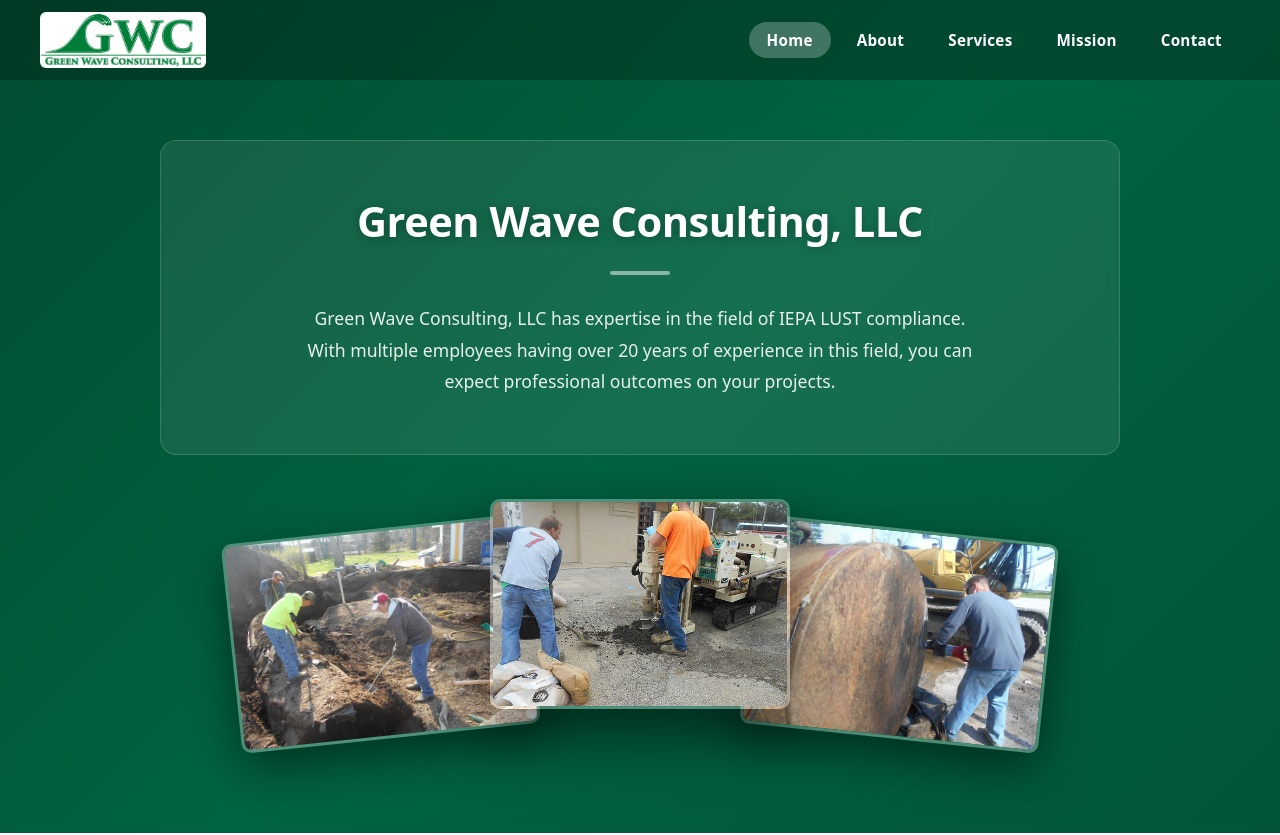
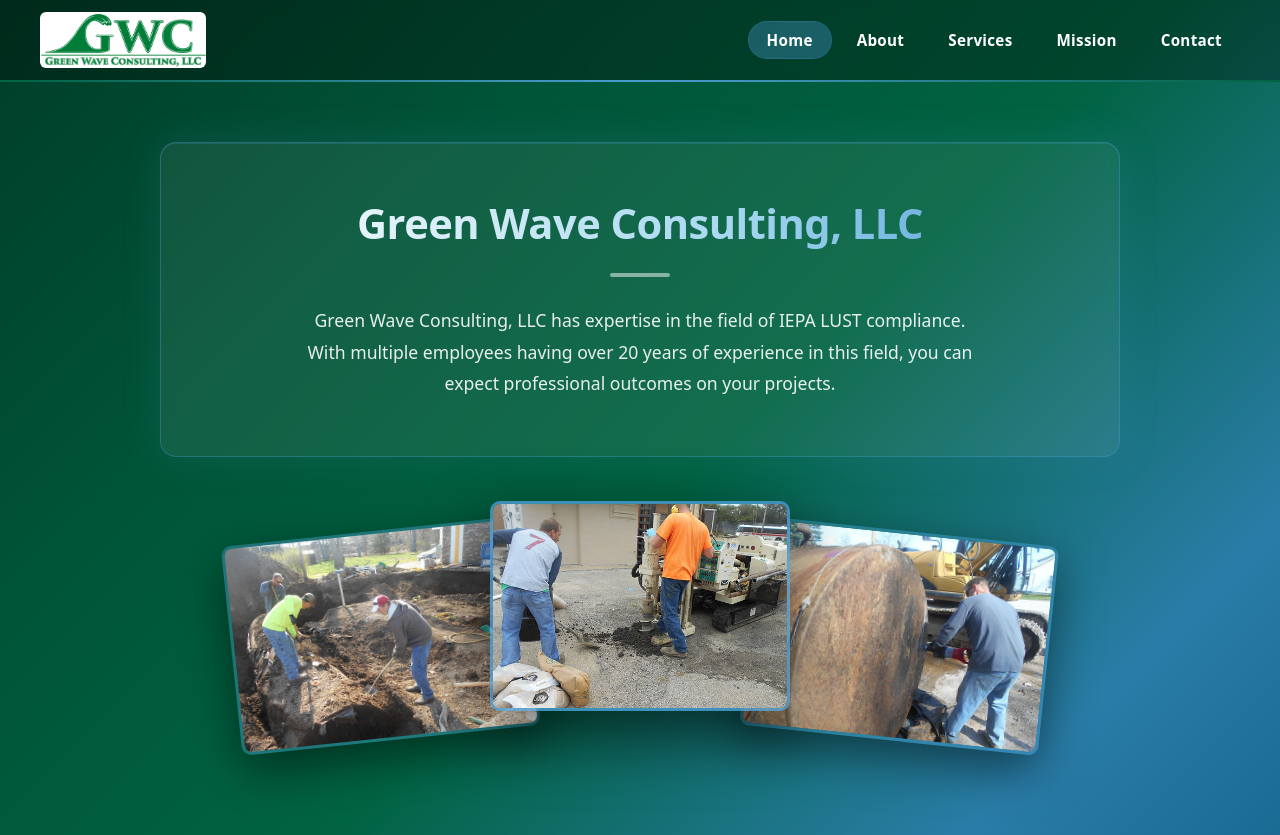
Before and after one commit to Hoffalypse/green-wave, a React (Vite) app: page / in a window 1280 px wide. Built offline with nearby package versions, Linux system fonts and the light colour scheme.

Commit message:
added styling

```diff
--- a/src/App.css
+++ b/src/App.css
@@ -2,7 +2,7 @@
   min-height: 100vh;
   display: flex;
   flex-direction: column;
-  background: linear-gradient(135deg, #004d31 0%, #006341 50%, #005538 100%);
+  background: linear-gradient(135deg, #003d28 0%, #005538 30%, #006341 55%, #2a7da8 85%, #1a6a94 100%);
   box-sizing: border-box;
 }
 
@@ -19,11 +19,13 @@
   align-items: center;
   justify-content: space-between;
   padding: 12px 40px;
-  background: rgba(0, 0, 0, 0.25);
-  backdrop-filter: blur(4px);
+  background: rgba(0, 0, 0, 0.3);
+  backdrop-filter: blur(6px);
   position: sticky;
   top: 0;
   z-index: 100;
+  border-bottom: 2px solid transparent;
+  border-image: linear-gradient(90deg, #006341, #4B9CD3, #006341) 1;
 }
 
 .header-logo {
@@ -58,11 +60,14 @@
 }
 
 .nav-link-active {
-  background: rgba(255, 255, 255, 0.25);
+  background: rgba(75, 156, 211, 0.35);
+  box-shadow: 0 0 0 1px rgba(75, 156, 211, 0.5);
 }
 
 .mission-card {
-  background: #ffffff;
+  background: linear-gradient(white, white) padding-box,
+              linear-gradient(90deg, #006341, #4B9CD3) border-box;
+  border: 4px solid transparent;
   border-radius: 12px;
   box-shadow: 0 20px 60px rgba(0, 0, 0, 0.3);
   max-width: 680px;
@@ -72,7 +77,10 @@
 }
 
 .mission-title {
-  color: #006341;
+  background: linear-gradient(90deg, #006341, #4B9CD3);
+  -webkit-background-clip: text;
+  -webkit-text-fill-color: transparent;
+  background-clip: text;
   font-size: 1.9rem;
   font-weight: 700;
   margin: 0 0 24px;
@@ -185,23 +193,26 @@
 }
 
 .home-hero {
-  background: rgba(255, 255, 255, 0.08);
-  border: 1px solid rgba(255, 255, 255, 0.15);
+  background: rgba(255, 255, 255, 0.07);
+  border: 1px solid rgba(75, 156, 211, 0.35);
   backdrop-filter: blur(6px);
   border-radius: 16px;
   padding: 56px 48px;
   text-align: center;
   width: 100%;
+  box-shadow: 0 0 40px rgba(75, 156, 211, 0.15), inset 0 1px 0 rgba(75, 156, 211, 0.2);
 }
 
 .home-title {
-  color: #ffffff;
+  background: linear-gradient(90deg, #ffffff 0%, #a8d8f0 60%, #4B9CD3 100%);
+  -webkit-background-clip: text;
+  -webkit-text-fill-color: transparent;
+  background-clip: text;
   font-size: 2.6rem;
   font-weight: 800;
   margin: 0 0 24px;
   letter-spacing: -0.5px;
   line-height: 1.2;
-  text-shadow: 0 2px 12px rgba(0, 0, 0, 0.3);
 }
 
 .home-hero .divider {
@@ -231,7 +242,7 @@
   overflow: hidden;
   border-radius: 10px;
   box-shadow: 0 16px 48px rgba(0, 0, 0, 0.5);
-  border: 3px solid rgba(255, 255, 255, 0.3);
+  border: 3px solid rgba(75, 156, 211, 0.4);
   flex-shrink: 0;
 }
 
@@ -253,6 +264,7 @@
   z-index: 3;
   position: relative;
   box-shadow: 0 24px 64px rgba(0, 0, 0, 0.6);
+  border: 3px solid rgba(75, 156, 211, 0.8);
 }
 
 .home-img-right {
@@ -295,7 +307,9 @@
 }
 
 .about-header-card {
-  background: #ffffff;
+  background: linear-gradient(white, white) padding-box,
+              linear-gradient(90deg, #006341, #4B9CD3) border-box;
+  border: 4px solid transparent;
   border-radius: 12px;
   box-shadow: 0 20px 60px rgba(0, 0, 0, 0.3);
   width: 100%;
@@ -311,7 +325,9 @@
 }
 
 .staff-card {
-  background: #ffffff;
+  background: linear-gradient(white, white) padding-box,
+              linear-gradient(90deg, #006341, #4B9CD3) border-box;
+  border: 3px solid transparent;
   border-radius: 12px;
   box-shadow: 0 10px 40px rgba(0, 0, 0, 0.2);
   padding: 36px 28px;
@@ -321,7 +337,7 @@
 .staff-avatar {
   width: 56px;
   height: 56px;
-  background: #006341;
+  background: linear-gradient(135deg, #006341, #4B9CD3);
   color: #ffffff;
   font-size: 1.4rem;
   font-weight: 700;
@@ -330,10 +346,14 @@
   align-items: center;
   justify-content: center;
   margin: 0 auto 16px;
+  box-shadow: 0 4px 14px rgba(75, 156, 211, 0.4);
 }
 
 .staff-name {
-  color: #006341;
+  background: linear-gradient(90deg, #006341, #4B9CD3);
+  -webkit-background-clip: text;
+  -webkit-text-fill-color: transparent;
+  background-clip: text;
   font-size: 1.15rem;
   font-weight: 700;
   margin: 0 0 12px;
@@ -357,7 +377,9 @@
 }
 
 .other-employees-card {
-  background: #ffffff;
+  background: linear-gradient(white, white) padding-box,
+              linear-gradient(90deg, #4B9CD3, #006341) border-box;
+  border: 3px solid transparent;
   border-radius: 12px;
   box-shadow: 0 10px 40px rgba(0, 0, 0, 0.2);
   width: 100%;
@@ -382,9 +404,9 @@
 }
 
 .employee-chip {
-  background: #f0f7f4;
-  border: 1px solid #c0ddd0;
-  color: #004d31;
+  background: linear-gradient(135deg, #e8f4fb, #ddf0e8);
+  border: 1px solid #a0c8e8;
+  color: #1a5f8a;
   font-size: 0.9rem;
   font-weight: 600;
   padding: 6px 18px;
@@ -412,7 +434,9 @@
 }
 
 .services-header-card {
-  background: #ffffff;
+  background: linear-gradient(white, white) padding-box,
+              linear-gradient(90deg, #006341, #4B9CD3) border-box;
+  border: 4px solid transparent;
   border-radius: 12px;
   box-shadow: 0 20px 60px rgba(0, 0, 0, 0.3);
   width: 100%;
@@ -500,7 +524,10 @@
 }
 
 .service-title {
-  color: #006341;
+  background: linear-gradient(90deg, #006341, #4B9CD3);
+  -webkit-background-clip: text;
+  -webkit-text-fill-color: transparent;
+  background-clip: text;
   font-size: 1.2rem;
   font-weight: 700;
   margin: 0 0 12px;
```
